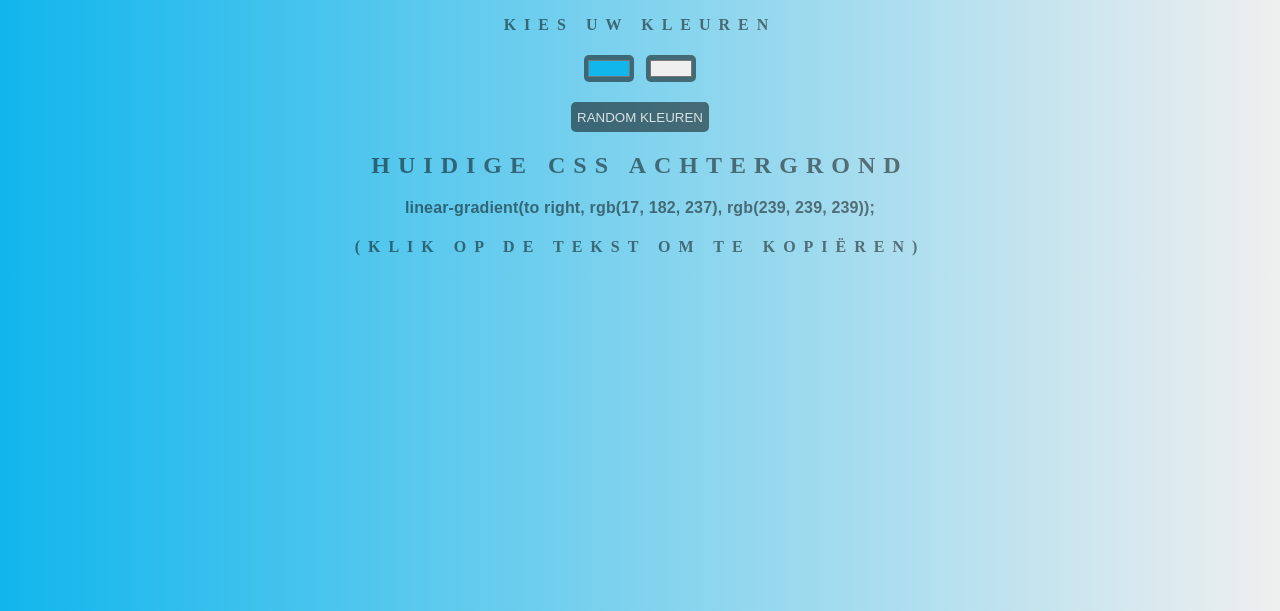
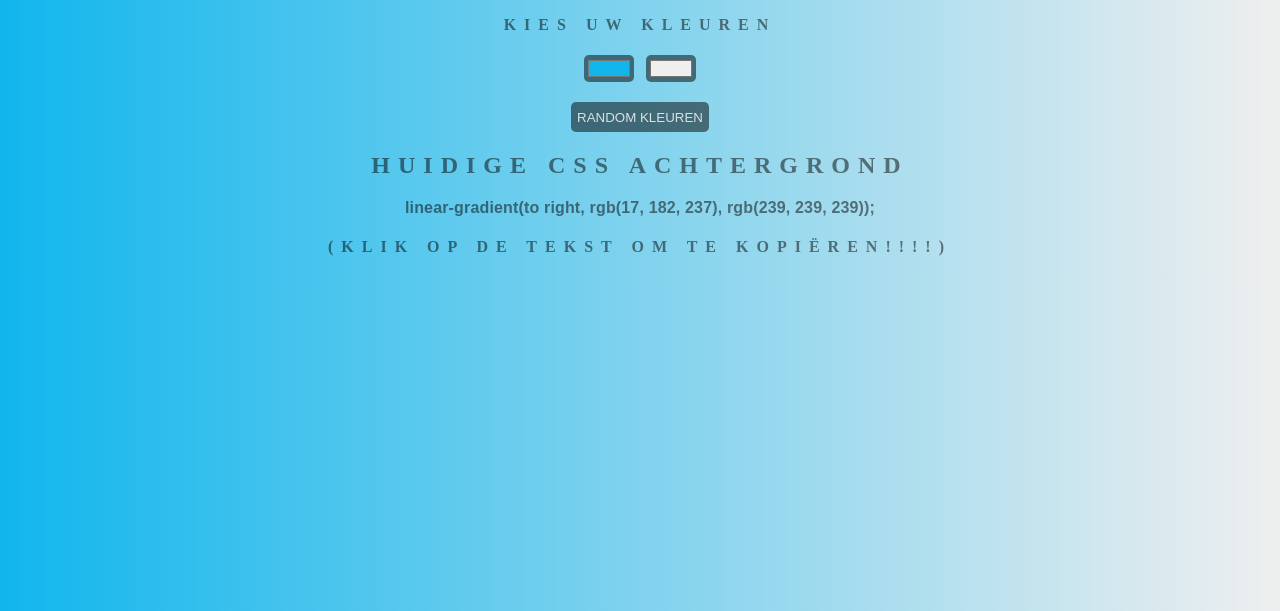
Before and after one commit to TimBoudewijns/background-generator, a plain HTML site: page index.html in a window 1280 px wide. Shown: the part 189-800 px from the top of the page. Drawn offline with Linux system fonts and the light colour scheme.

Commit message:
tekst veranderd

```diff
--- a/index.html
+++ b/index.html
@@ -13,7 +13,7 @@
 	<button class="randomKnop">RANDOM KLEUREN</button>
 	<h2>Huidige CSS Achtergrond</h2>
 	<h3></h3>
-	<h4>(klik op de tekst om te kopiëren)</h4>
+	<h4>(klik op de tekst om te kopiëren!!!!)</h4>
 	<script type="text/javascript" src="script.js"></script>
 
 </body>
```
